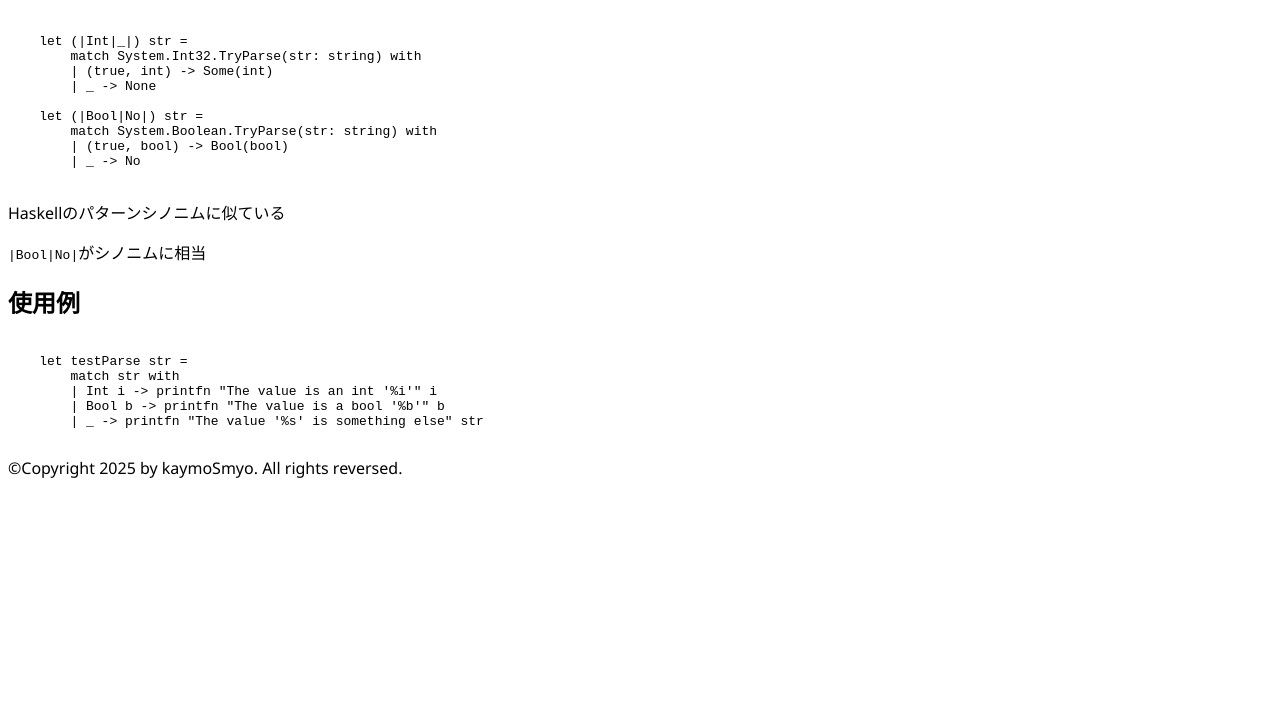
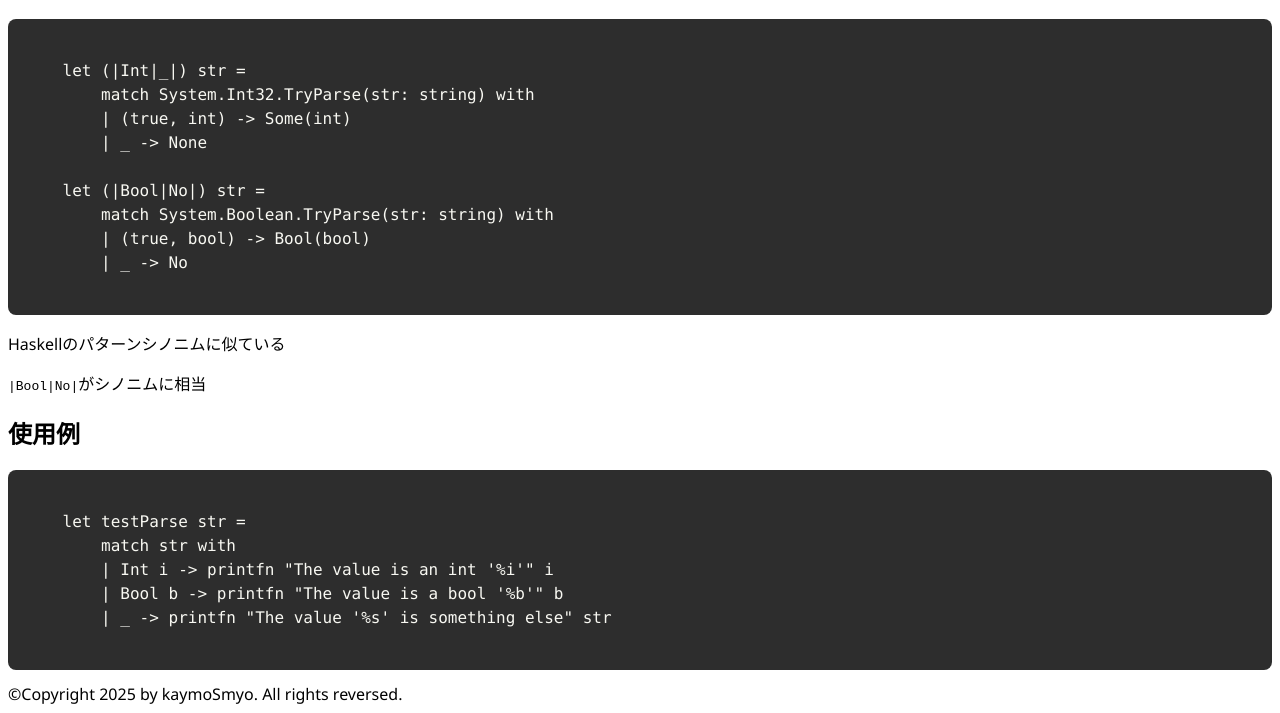
Before and after one commit to kaymoSmyo/web-dev-journey, a plain HTML site: page only-html-and-css/posts/fsharp_activ_pattern_match.html in a window 1280 px wide. Shown: the part 164-877 px from the top of the page. Before the commit the page ends 800 px from the top, so only its background shows below. Drawn offline with Linux system fonts and the light colour scheme.

Commit message:
コードブロック用のCSSの追加

```diff
--- a/only-html-and-css/posts/fsharp_activ_pattern_match.html
+++ b/only-html-and-css/posts/fsharp_activ_pattern_match.html
@@ -4,6 +4,21 @@
 <head>
     <meta charset="utf-8" />
     <link rel="stylesheet" href="../style.css" />
+    <style>
+        pre code {
+          display: block;
+          padding: 1rem;
+          background-color: #2d2d2d;
+          color: #f8f8f2;
+          font-family: Consolas, Monaco, monospace;
+          border-radius: 8px;
+          overflow-x: auto;
+          line-height: 1.5;
+        }
+        code {
+          white-space: pre;
+        }
+      </style>
     <title>Blog by only HTML and CSS</title>
 </head>
 
```
